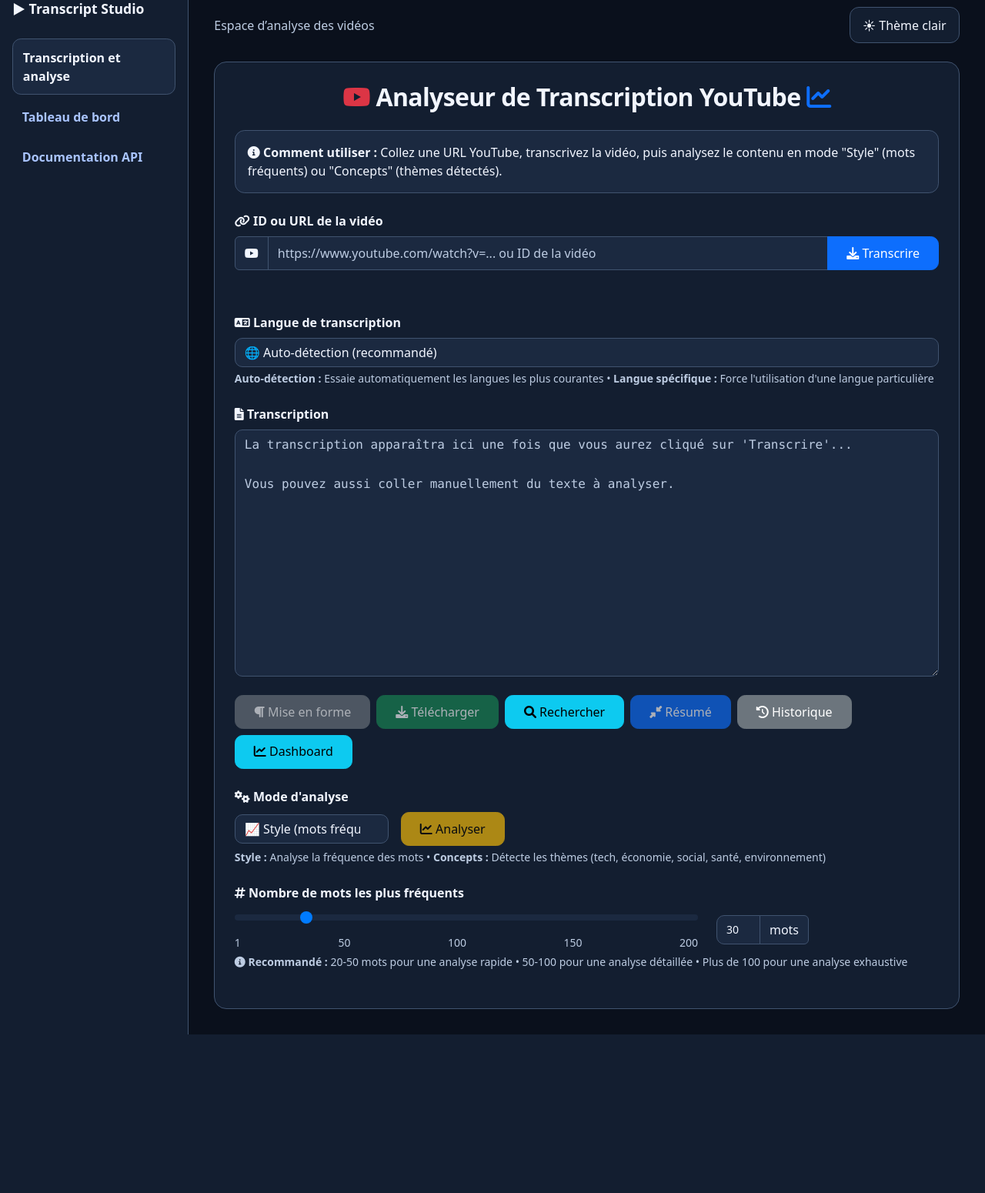
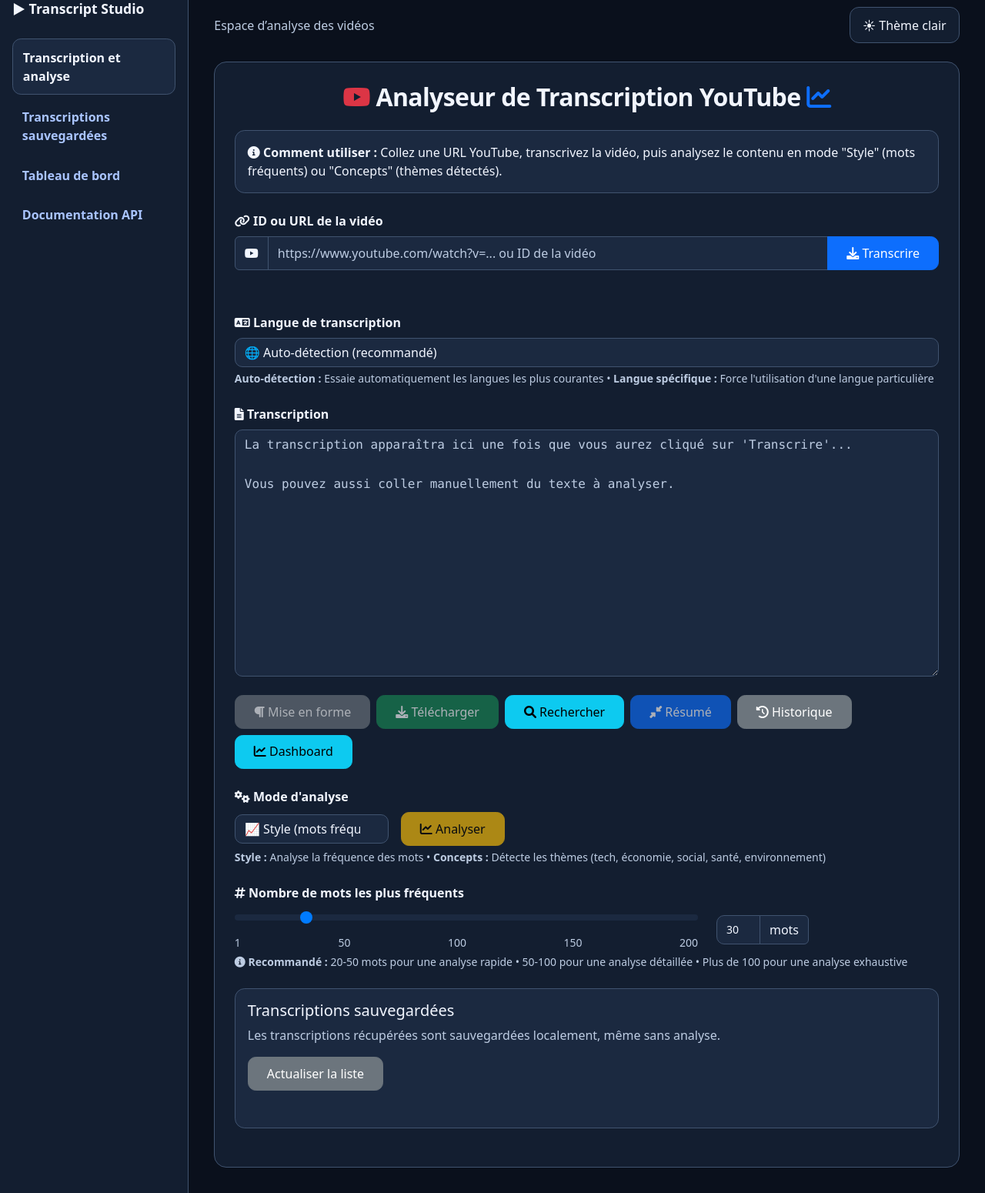
Before and after one commit to gotoo77/yt_transcript, a Flask app: page / in a window 1280 px wide. Shown: the part 24-1574 px from the top of the page at 77% size. Before the commit the page ends 1368 px from the top, so only its background shows below. Run offline with Flask 3, Linux system fonts and the light colour scheme; parts of the project's set-up code (start-up, migrations or seed data) failed here and were passed over.

Commit message:
feat: display saved transcript history panel

```diff
--- a/src/yt_transcript/templates/index.html
+++ b/src/yt_transcript/templates/index.html
@@ -180,6 +180,7 @@
     <a class="brand" href="/">▶ Transcript Studio</a>
     <nav class="workspace-nav" aria-label="Navigation principale">
       <a href="/" aria-current="page">Transcription et analyse</a>
+      <a href="#transcript-history">Transcriptions sauvegardées</a>
       <a href="/dashboard">Tableau de bord</a>
       <a href="/api/docs/" target="_blank" rel="noopener noreferrer">Documentation API <span class="visually-hidden">(nouvel onglet)</span></a>
     </nav>
@@ -416,6 +417,16 @@ Vous pouvez aussi coller manuellement du texte à analyser."></textarea>
             </div>
         </div>
 
+        <section id="transcript-history" class="card mb-4" aria-labelledby="transcript-history-title">
+            <div class="card-body">
+                <h2 id="transcript-history-title" class="h5">Transcriptions sauvegardées</h2>
+                <p class="text-muted">Les transcriptions récupérées sont sauvegardées localement, même sans analyse.</p>
+                <button id="transcript-history-refresh" type="button" class="btn btn-secondary mb-3">Actualiser la liste</button>
+                <p id="transcript-history-status" role="status" aria-live="polite"></p>
+                <ul id="transcript-history-list" class="list-group"></ul>
+            </div>
+        </section>
+
         <!-- Section Historique -->
         <div id="history-section" class="mb-4" style="display: none;">
             <div class="card">
@@ -453,5 +464,6 @@ Vous pouvez aussi coller manuellement du texte à analyser."></textarea>
 </div>
     <script src="/static/theme.js" defer></script>
     <script src="/static/app.js"></script>
+    <script src="/static/transcript-history.js" defer></script>
 </body>
 </html>
```
